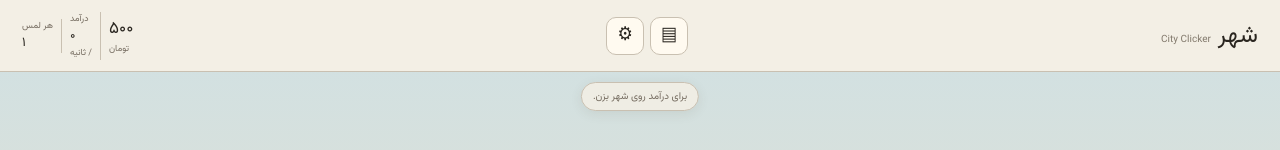
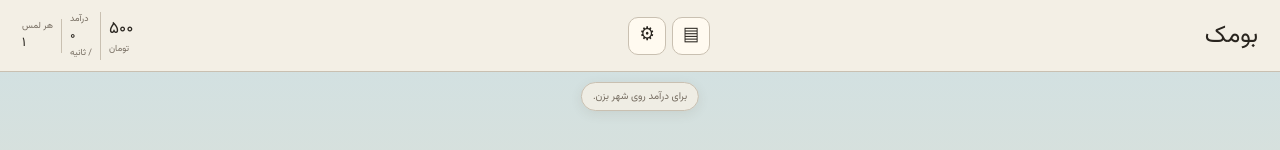
Before and after one commit to Amirashkan/City-Clicker-PERSIAN, a website built with Vite: page index.html in a window 1280 px wide. Shown: the top 150 px of the page. Built offline with nearby package versions, Linux system fonts and the light colour scheme.

Commit message:
Rename game to Boomak

```diff
--- a/index.html
+++ b/index.html
@@ -3,7 +3,7 @@
 <head>
 <meta charset="UTF-8">
 <meta name="viewport" content="width=device-width,initial-scale=1,viewport-fit=cover,user-scalable=no">
-<title>شهر — City Clicker</title>
+<title>بومک</title>
 <link rel="icon" href="./icon.svg" type="image/svg+xml">
 <link rel="manifest" href="./manifest.webmanifest">
 <meta name="theme-color" content="#39a8e8">
@@ -13,8 +13,7 @@
 <main id="app">
   <header class="topbar">
     <div class="brand">
-      <h1>شهر</h1>
-      <span>City Clicker</span>
+      <h1>بومک</h1>
     </div>
 
     <div class="topbar-actions">
@@ -129,7 +128,7 @@
       <button id="about-game-close" class="settings-close" type="button" aria-label="بستن">×</button>
       <div class="settings-title">درباره‌ی بازی</div>
       <div class="info-content about-content">
-        <p><b>شهر — City Clicker</b></p>
+        <p><b>بومک</b></p>
         <p>یک شهرسازی مینیمال فارسی که در آن شهر را قدم‌به‌قدم می‌سازی، ساختمان‌ها را کنار هم می‌چینی و از ارتباط بین آن‌ها درآمد می‌سازی.</p>
         <p>هدف بازی فقط بزرگ‌تر کردن شهر نیست؛ چیدمان، ارتقا و انتخاب زمان مناسب برای گسترش، بخشی از بازی است.</p>
       </div>
```
